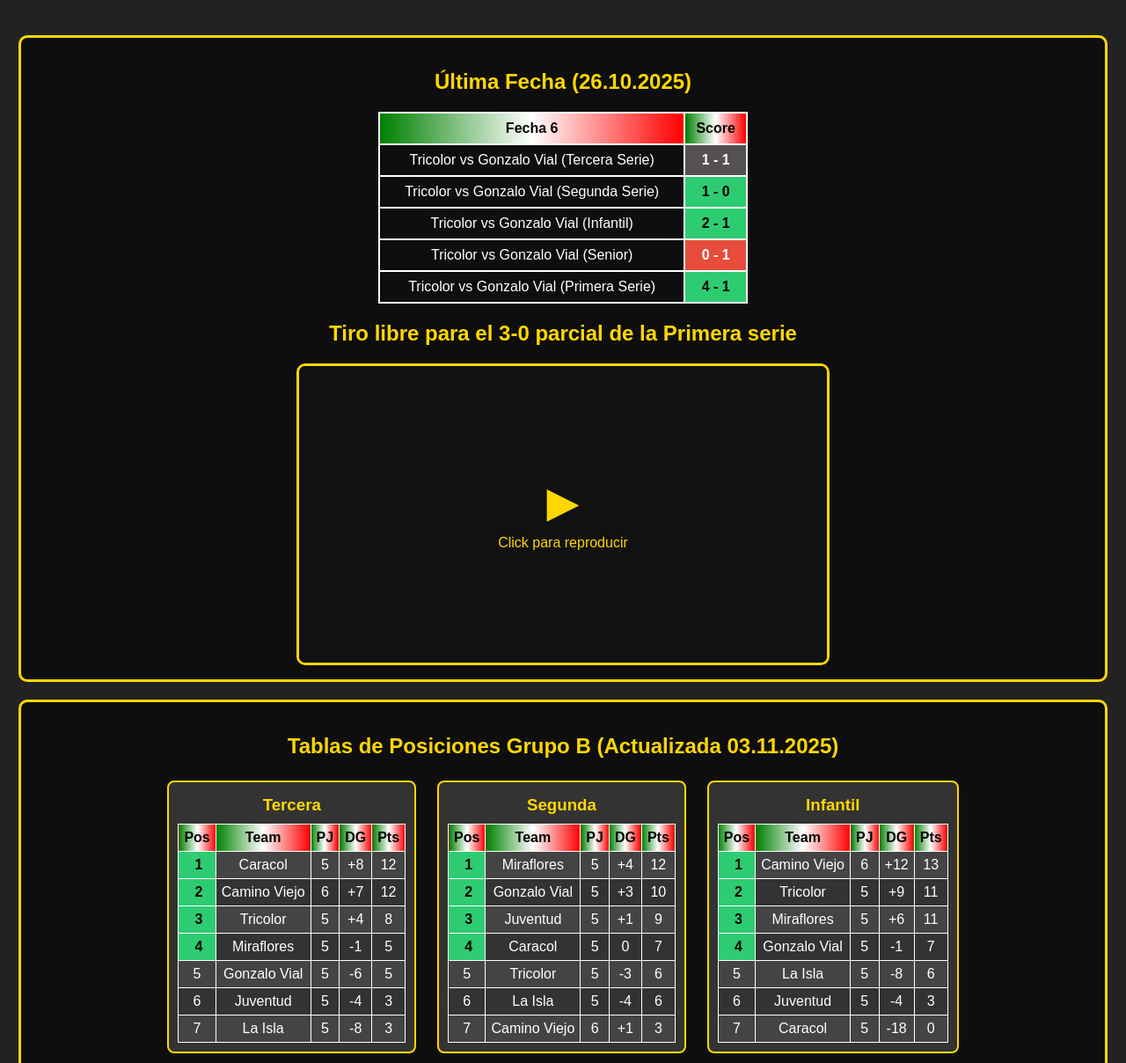
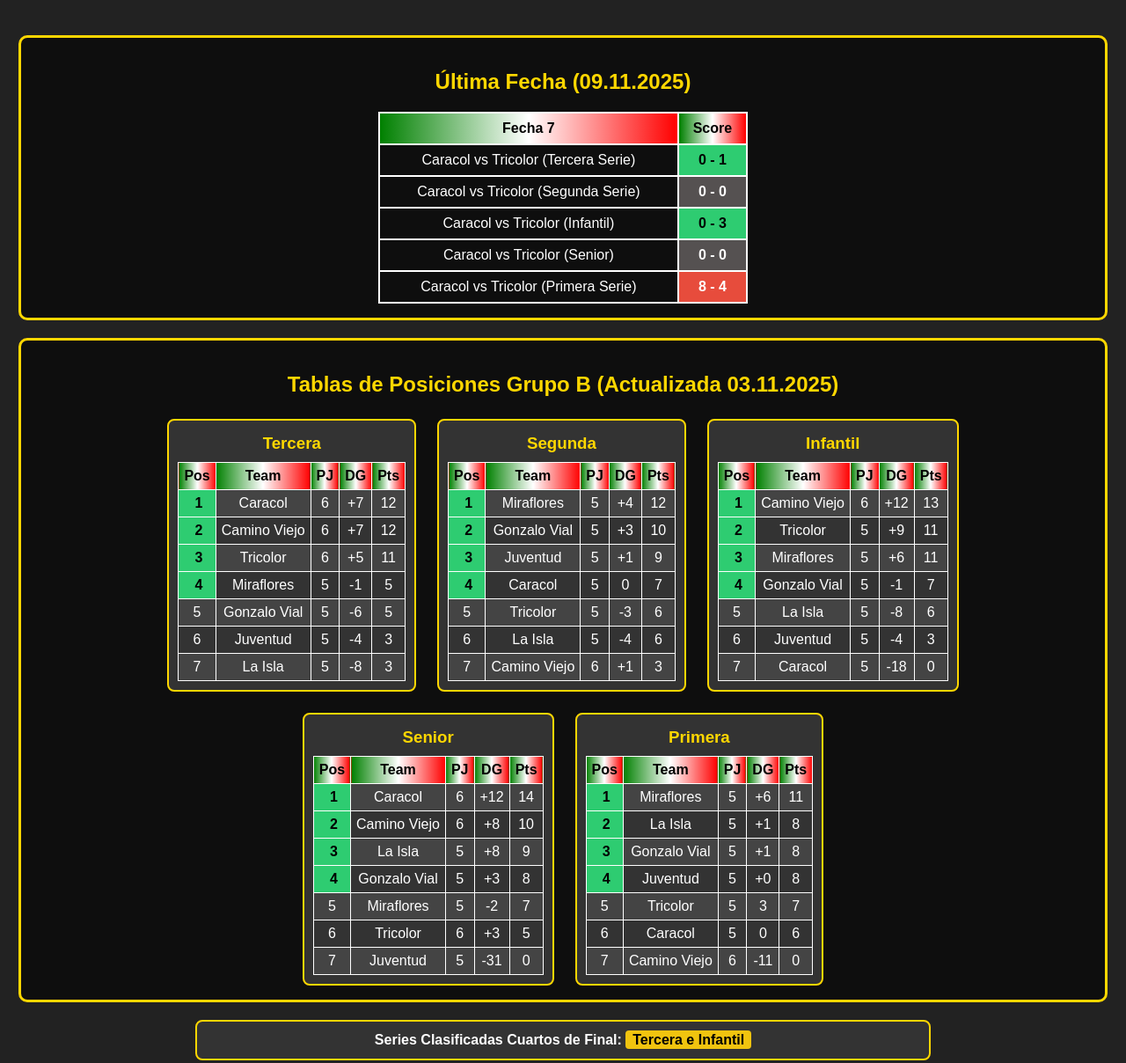
Before and after one commit to rdominguez89/tricolor_website, a plain HTML site: page results_webpage.html in a window 1280 px wide. Shown: the top 1208 px of the page at 88% size. Drawn offline with Linux system fonts and the light colour scheme.

Commit message:
update 10.11.2025 1

```diff
--- a/results_webpage.html
+++ b/results_webpage.html
@@ -9,25 +9,25 @@
 <body>
   <div class="standings-frame">
   <section class="last-results">
-    <h2>Última Fecha (26.10.2025)</h2>
+    <h2>Última Fecha (09.11.2025)</h2>
       <table>
-          <tr><th>Fecha 6</th><th>Score</th></tr>
-          <tr><td>Tricolor vs Gonzalo Vial (Tercera Serie)</td><td class="draw">1 - 1</td></tr>
-          <tr><td>Tricolor vs Gonzalo Vial (Segunda Serie)</td><td class="won">1 - 0</td></tr>
-          <tr><td>Tricolor vs Gonzalo Vial (Infantil)</td><td class="won">2 - 1</td></tr>
-          <tr><td>Tricolor vs Gonzalo Vial (Senior)</td><td class="lost">0 - 1</td></tr>
-          <tr><td>Tricolor vs Gonzalo Vial (Primera Serie)</td><td class="won">4 - 1</td></tr>
+          <tr><th>Fecha 7</th><th>Score</th></tr>
+          <tr><td>Caracol vs Tricolor (Tercera Serie)</td><td class="won">0 - 1</td></tr>
+          <tr><td>Caracol vs Tricolor (Segunda Serie)</td><td class="draw">0 - 0</td></tr>
+          <tr><td>Caracol vs Tricolor (Infantil)</td><td class="won">0 - 3</td></tr>
+          <tr><td>Caracol vs Tricolor (Senior)</td><td class="draw">0 - 0</td></tr>
+          <tr><td>Caracol vs Tricolor (Primera Serie)</td><td class="lost">8 - 4</td></tr>
       </table>
   </section>
 
   <section class="video">
-    <h2>Tiro libre para el 3-0 parcial de la Primera serie</h2>
+    <!-- <h2>Tiro libre para el 3-0 parcial de la Primera serie</h2>
     <div class="video-container" id="video-container">
       <div class="video-placeholder">
         <div class="play-button">▶</div>
         <span>Click para reproducir</span>
       </div>
-    </div>
+    </div> -->
   </div>
 
   <div id="standings-container"></div>
@@ -51,7 +51,7 @@
     // Load standings from external file and ensure popup overlay + handlers
     (function() {
       const container = document.getElementById('standings-container');
-      fetch('standings_B.html')
+      fetch('standings_B_2025_C.html')
         .then(response => {
           if (!response.ok) throw new Error('Standings not found');
           return response.text();
@@ -84,7 +84,7 @@
         })
         .catch(err => {
           // Fallback: try loading the default standings file
-          console.error('Error loading standings_B.html:', err);
+          console.error('Error loading standings_B_2025_C.html:', err);
           if (container.innerHTML.trim() === '') {
             fetch('standings.html')
               .then(r => r.text())
@@ -116,7 +116,7 @@
     })();
   </script>
   <div class="next-rivals">
-    Próximo y Último Rival: <span class="team">Caracol</span>
+    Series Clasificadas Cuartos de Final: <span class="team">Tercera e Infantil</span>
   </div>
 </body>
 </html>
--- a/standings_B.html
+++ b/standings_B_2025_C.html
@@ -7,9 +7,9 @@
       <h3>Tercera</h3>
       <table>
         <tr><th>Pos</th><th>Team</th><th>PJ</th><th>DG</th><th>Pts</th></tr>
-        <tr class="pos-1"><td>1</td><td>Caracol</td><td>5</td><td>+8</td><td>12</td></tr>
+        <tr class="pos-1"><td>1</td><td>Caracol</td><td>6</td><td>+7</td><td>12</td></tr>
         <tr class="pos-2"><td>2</td><td>Camino Viejo</td><td>6</td><td>+7</td><td>12</td></tr>
-        <tr class="pos-3"><td>3</td><td>Tricolor</td><td>5</td><td>+4</td><td>8</td></tr>
+        <tr class="pos-3"><td>3</td><td>Tricolor</td><td>6</td><td>+5</td><td>11</td></tr>
         <tr class="pos-4"><td>4</td><td>Miraflores</td><td>5</td><td>-1</td><td>5</td></tr>
         <tr><td>5</td><td>Gonzalo Vial</td><td>5</td><td>-6</td><td>5</td></tr>
         <tr><td>6</td><td>Juventud</td><td>5</td><td>-4</td><td>3</td></tr>
@@ -52,12 +52,12 @@
       <h3>Senior</h3>
       <table>
         <tr><th>Pos</th><th>Team</th><th>PJ</th><th>DG</th><th>Pts</th></tr>
-        <tr class="pos-1"><td>1</td><td>Caracol</td><td>5</td><td>+12</td><td>13</td></tr>
+        <tr class="pos-1"><td>1</td><td>Caracol</td><td>6</td><td>+12</td><td>14</td></tr>
         <tr class="pos-2"><td>2</td><td>Camino Viejo</td><td>6</td><td>+8</td><td>10</td></tr>
         <tr class="pos-3"><td>3</td><td>La Isla</td><td>5</td><td>+8</td><td>9</td></tr>
         <tr class="pos-4"><td>4</td><td>Gonzalo Vial</td><td>5</td><td>+3</td><td>8</td></tr>
         <tr><td>5</td><td>Miraflores</td><td>5</td><td>-2</td><td>7</td></tr>
-        <tr><td>6</td><td>Tricolor</td><td>5</td><td>+3</td><td>4</td></tr>
+        <tr><td>6</td><td>Tricolor</td><td>6</td><td>+3</td><td>5</td></tr>
         <tr><td>7</td><td>Juventud</td><td>5</td><td>-31</td><td>0</td></tr>
       </table>
     </div>
```
Also changed, not shown: index.html (+2 -2 lines), resultados_2025_C.html (+2 -2 lines), standings_A_2025_C.html (renamed from standings_A.html).
